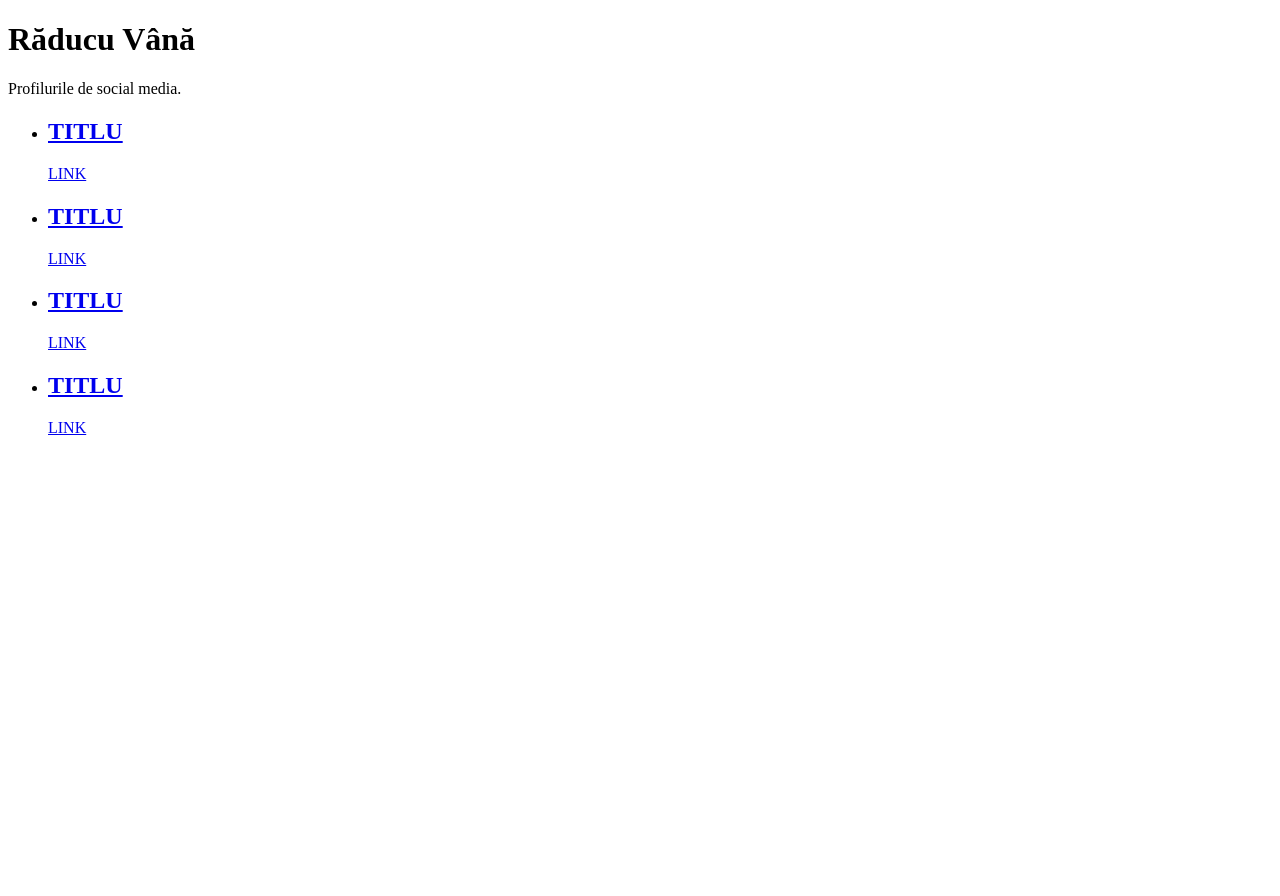
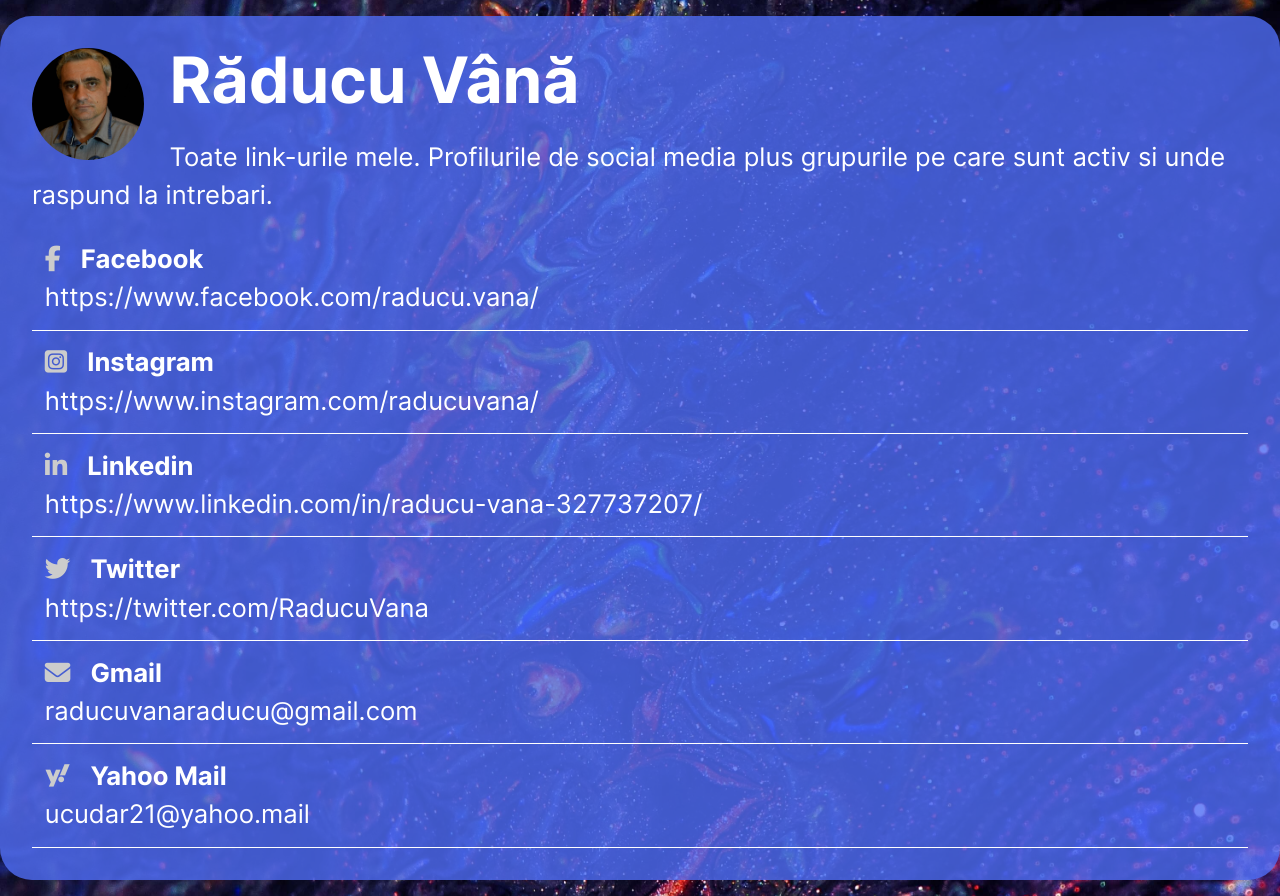
Before and after one commit to BiG-vR/PersonalPresentation, a plain HTML site: page index.html in a window 1280 px wide. Before the commit the page ends 800 px from the top, so only its background shows below. Drawn offline with Linux system fonts and the light colour scheme.

Commit message:
Adaugare cod in HTML si CSS plus font si imagini

```diff
--- a/index.html
+++ b/index.html
@@ -15,39 +15,55 @@
 		<meta property="og:image" content="og-image.jpg" /><!--FIXME-->
 		<meta property="og:image:width" content="1200" />
 		<meta property="og:image:height" content="630" />
+		<link rel="stylesheet" type="text/css" href="style.css">
+		<script src="https://kit.fontawesome.com/3a037e0065.js" crossorigin="anonymous"></script>
 	</head>
 	<body>
 		<div class="Container">
 			<header>
+				<img class="Avatar" src="image/RaduCrop.jpg" width="300"
+				height="300" alt="imagine de profil Raducu Vana"/>
 				<h1 class="TitlulPaginii">
 					<strong>Răducu Vână</strong>
 				</h1>
-				<p class="DescrierePrincipala">Profilurile de social media.</p>
+				<p class="DescrierePrincipala">Toate link-urile mele. Profilurile de social media plus grupurile pe care sunt activ si unde raspund la intrebari.</p>
 			</header>
 			<main>
 				<ul class="ListaLinkuri">
 					<li class="ListaItem">
-						<a href="URL" title="Titlu" class="ListaLinkuri">
-							<h2 class="ListaTitlu">TITLU</h2>
-							<p class="ListaText">LINK</p>
+						<a href="https://www.facebook.com/raducu.vana/" title="Vezi pagina mea de facebook" class="ListaLink">
+							<h2 class="ListaTitlu"><i class="fab fa-facebook-f"></i>Facebook</h2>
+							<p class="ListaText">https://www.facebook.com/raducu.vana/</p>
 						</a>
 					</li>
 					<li class="ListaItem">
-						<a href="URL" title="Titlu" class="ListaLinkuri">
-							<h2 class="ListaTitlu">TITLU</h2>
-							<p class="ListaText">LINK</p>
+						<a href="https://www.instagram.com/raducuvana/" title="Vezi profilul meu de instagram" class="ListaLink">
+							<h2 class="ListaTitlu"><i class="fab fa-instagram-square"></i>Instagram</h2>
+							<p class="ListaText">https://www.instagram.com/raducuvana/</p>
 						</a>
 					</li>
 					<li class="ListaItem">
-						<a href="URL" title="Titlu" class="ListaLinkuri">
-							<h2 class="ListaTitlu">TITLU</h2>
-							<p class="ListaText">LINK</p>
+						<a href="https://www.linkedin.com/in/raducu-vana-327737207/" title="Vezi profilul meu de Linkedin" class="ListaLink">
+							<h2 class="ListaTitlu"><i class="fab fa-linkedin-in"></i>Linkedin</h2>
+							<p class="ListaText">https://www.linkedin.com/in/raducu-vana-327737207/</p>
 						</a>
 					</li>
 					<li class="ListaItem">
-						<a href="URL" title="Titlu" class="ListaLinkuri">
-							<h2 class="ListaTitlu">TITLU</h2>
-							<p class="ListaText">LINK</p>
+						<a href="https://twitter.com/RaducuVana" title="Vezi profilul meu de twitter" class="ListaLink">
+							<h2 class="ListaTitlu"><i class="fab fa-twitter"></i>Twitter</h2>
+							<p class="ListaText">https://twitter.com/RaducuVana</p>
+						</a>
+					</li>
+					<li class="ListaItem">
+						<a href="mailto:raducuvanaraducu@gmail.com" title="Trimite-mi email prin Gmail" class="ListaLink">
+							<h2 class="ListaTitlu"><i class="fas fa-envelope"></i>Gmail</h2>
+							<p class="ListaText">raducuvanaraducu@gmail.com</p>
+						</a>
+					</li>
+					<li class="ListaItem">
+						<a href="mailto:ucudar21@yahoo.com" title="Trimite-mi email prin Yahoo" class="ListaLink">
+							<h2 class="ListaTitlu"><i class="fab fa-yahoo"></i>Yahoo Mail</h2>
+							<p class="ListaText">ucudar21@yahoo.mail</p>
 						</a>
 					</li>
 				</ul>
--- a/style.css
+++ b/style.css
@@ -0,0 +1,89 @@
+@font-face {
+	font-family: Inter;
+	src: url("Inter-VariableFont_slnt\,wght.ttf")
+}
+
+html {
+	background: black url(image/Background.jpg) center center no-repeat;
+	background-size: cover;
+	color: white;
+}
+
+body {
+	display: grid;
+	place-items: center;
+	margin: 0;
+	font-family: Inter, Helvetica, Arial, sans-serif;
+	font-size: 16px;
+	line-height: 1.5em;
+}
+
+
+.Container {
+	margin: 2vh auto;
+	background-color: rgba(79, 109, 245, 0.8);
+	padding: 2rem;
+	border-radius: 2rem;
+	font-size: clamp(1rem, 2vw, 2rem);
+	line-height: 1.5em;
+}
+
+.TitlulPaginii {
+	display: block;
+	margin: 0;
+	font-weight: 400;
+	font-size: clamp(2rem, 6vw, 4rem);
+	line-height: 1em;
+}
+
+header {}
+
+.Avatar {
+	display: block;
+	float: left;
+	width: 112px;
+	height: auto;
+	margin: 0 1em 0 0;
+	border-radius: 50%;
+}
+
+main {}
+
+.ListaLinkuri {
+	display: block;
+	margin: 0;
+	padding: 0;
+}
+
+.ListaItem {
+	display: block;
+	margin: 0;
+	padding: 0;
+	border-bottom: 1px solid #fff;
+}
+
+.ListaLink {
+	display: block;
+	margin: 0.5em;
+	color: #fff;
+	text-decoration: none;
+}
+
+.ListaTitlu,
+.ListaText {
+	display: block;
+	margin: 0;
+	padding: 0;
+	font-size: 1em;
+	line-height: 1.5em;
+}
+
+.fab {
+	color: rgb(204, 204, 204);
+	padding: 0 20px 0 0;
+}
+
+.fas {
+	color: rgb(204, 204, 204);
+	padding: 0 20px 0 0;
+}
```
Also changed, not shown: Inter-VariableFont_slnt,wght.ttf (added), image/Background.jpg (added), image/RaduCrop.jpg (added).
